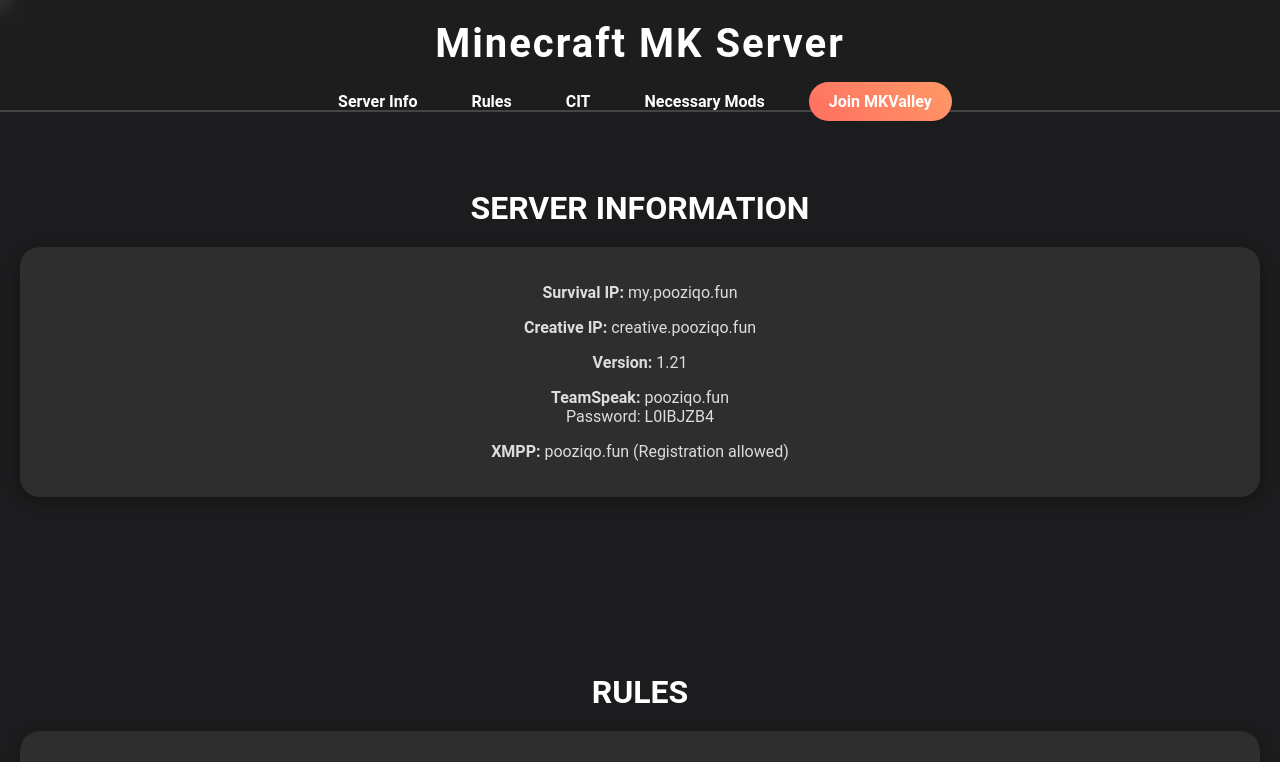
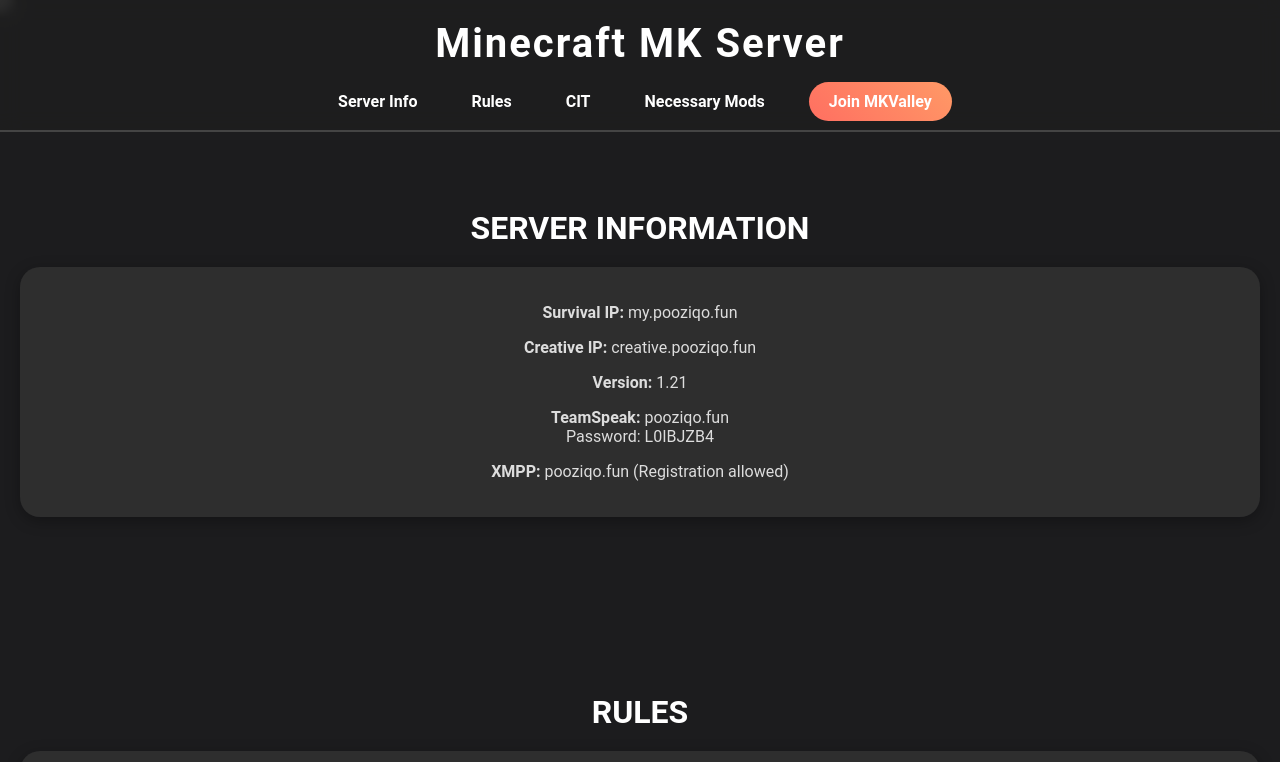
Before and after one commit to GentOwU/GentOwU.github.io, a plain HTML site: page index.html in a window 1280 px wide. Shown: the top 762 px of the page. Drawn offline with Linux system fonts and the light colour scheme.

Commit message:
Update style.css

```diff
--- a/style.css
+++ b/style.css
@@ -22,7 +22,7 @@ header {
     border-bottom: 2px solid #444;
     backdrop-filter: blur(10px); /* Add blur effect */
     transition: transform 0.4s ease-in-out; /* Smooth animation for hiding/showing */
-    height: 70px; /* Set a fixed height for the header */
+    height: 90px; /* Set a fixed height for the header */
 }
 
 
```
